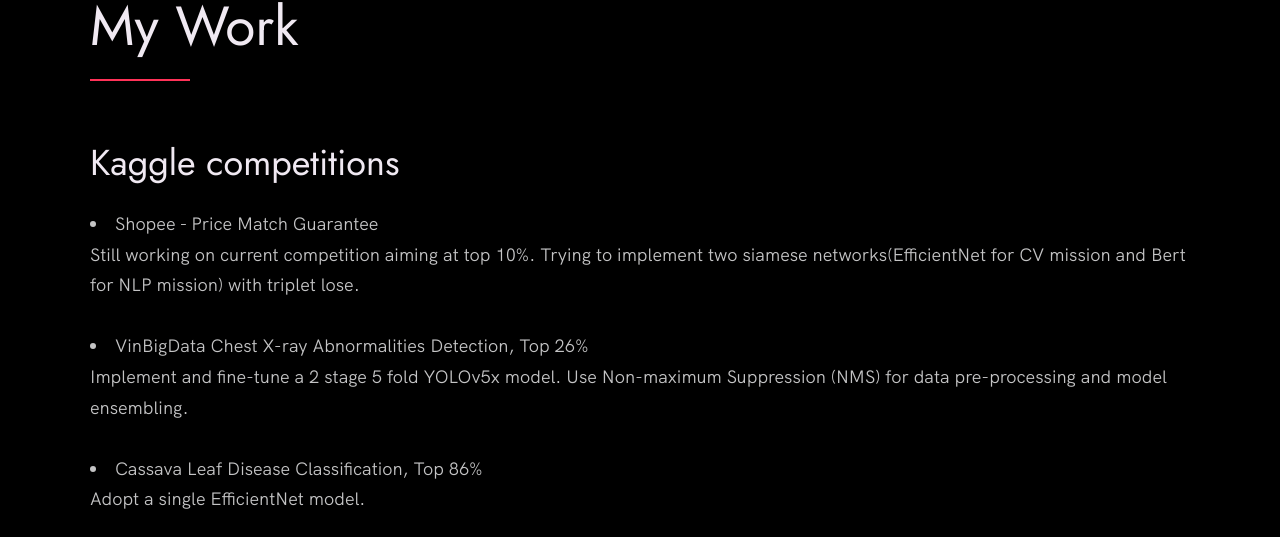
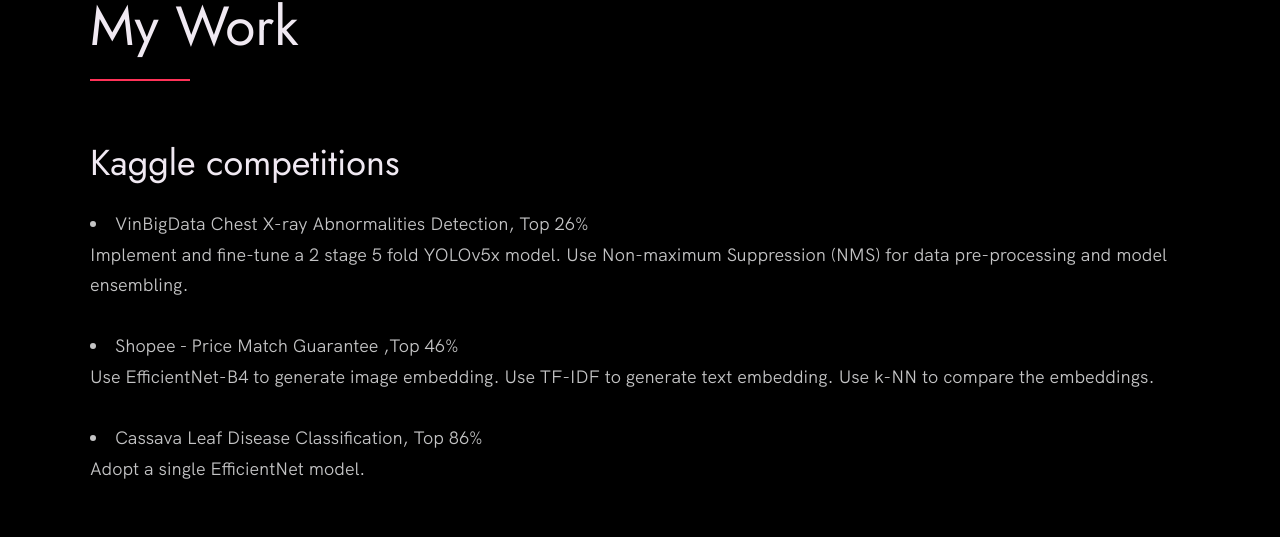
Before and after one commit to song-zc/song-zc.github.io, a plain HTML site: page index.html in a window 1280 px wide. Shown: the part 1438-1975 px from the top of the page. Drawn offline with Linux system fonts and the light colour scheme.

Commit message:
update resume

```diff
--- a/index.html
+++ b/index.html
@@ -94,14 +94,14 @@
                             <h3>Kaggle competitions</h3>
                             <p>
 
-                                <li>Shopee - Price Match Guarantee</li>
-                                Still working on current competition aiming at top 10%.
-                                Trying to implement two siamese networks(EfficientNet for CV mission and Bert for NLP mission) with triplet lose.
-                                <br>
-                                <br>
                                 <li>VinBigData Chest X-ray Abnormalities Detection, Top 26%</li>
                                 Implement and fine-tune a 2 stage 5 fold YOLOv5x model.
                                 Use Non-maximum Suppression (NMS) for data pre-processing and model ensembling.
+                                <br>
+                                <br>
+                                <li>Shopee - Price Match Guarantee ,Top 46%</li>
+                                Use EfficientNet-B4 to generate image embedding. Use TF-IDF to generate text embedding.
+                                Use k-NN to compare the embeddings.
                                 <br>
                                 <br>
                                 <li>Cassava Leaf Disease Classification, Top 86%</li>
```
Also changed, not shown: 1 other file.
